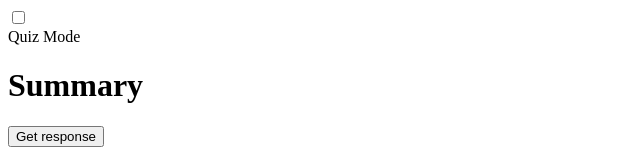
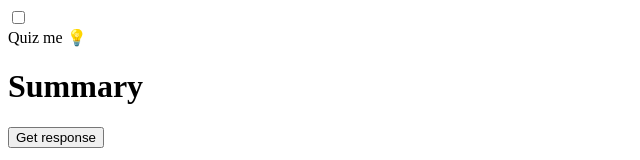
Before and after one commit to team-sharpies/chrome-extension, a React (Vite) app: page / in a window 1280 px wide. Shown: the top 160 px of the page, without its empty margins (0-640 px from the left). Built offline with nearby package versions, Linux system fonts and the light colour scheme.

Commit message:
add new button title

```diff
--- a/src/sidepane/sidepane.tsx
+++ b/src/sidepane/sidepane.tsx
@@ -152,7 +152,7 @@ const Sidepane: React.FC = () => {
           checked={quizModeOn}
         />
         <div className="relative w-11 h-6 bg-gray-200 peer-focus:outline-none rounded-full peer dark:bg-gray-700 peer-checked:after:translate-x-full rtl:peer-checked:after:-translate-x-full peer-checked:after:border-white after:content-[''] after:absolute after:top-[2px] after:start-[2px] after:bg-white after:border-gray-300 after:border after:rounded-full after:h-5 after:w-5 after:transition-all dark:border-gray-600 peer-checked:bg-cyan"></div>
-        <span className="ms-3 text-sm font-medium text-black">Quiz Mode</span>
+        <span className="ms-3 text-sm font-medium text-black">Quiz me 💡</span>
       </label>
 
       {quizModeOn ? (
```
